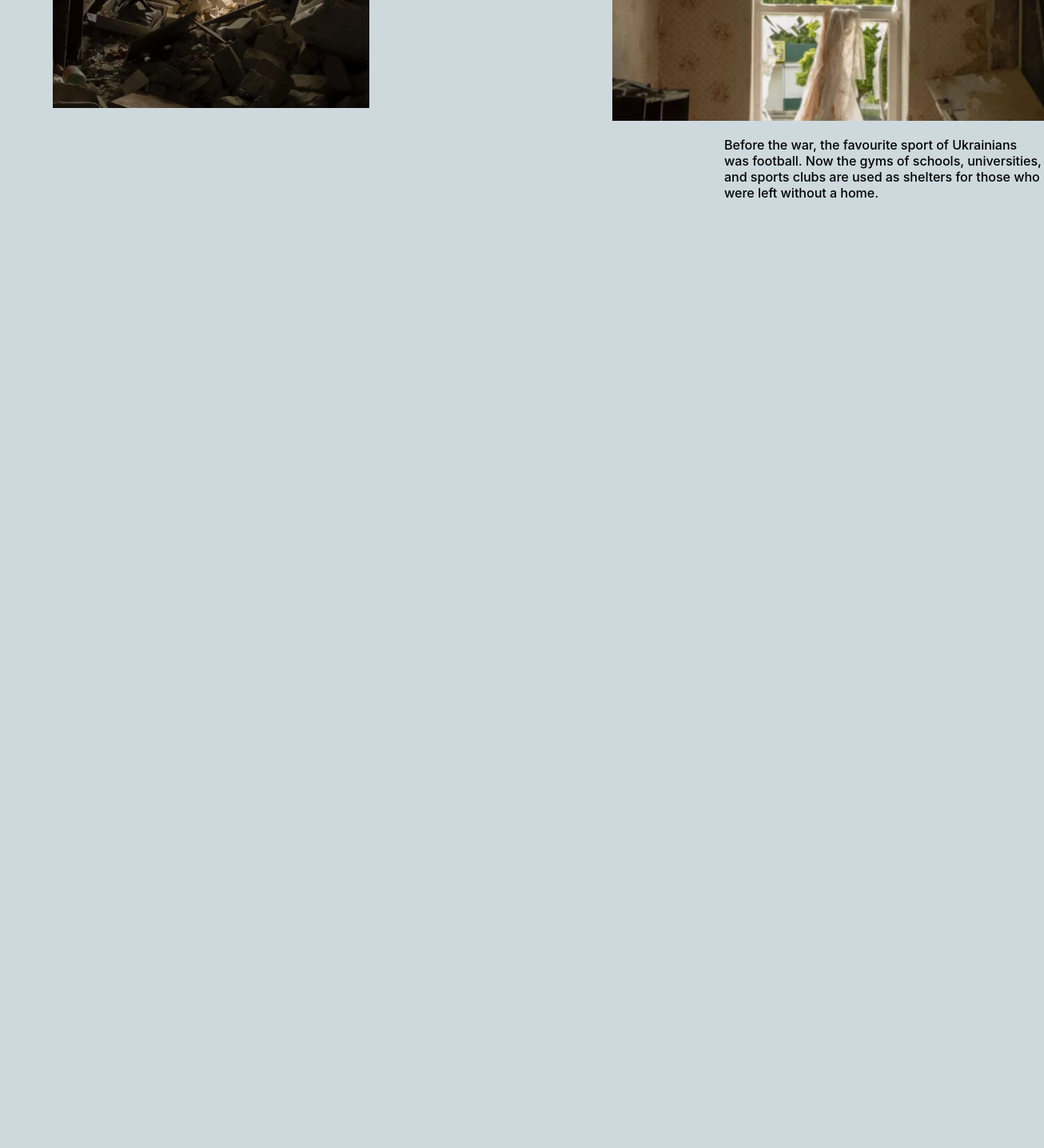
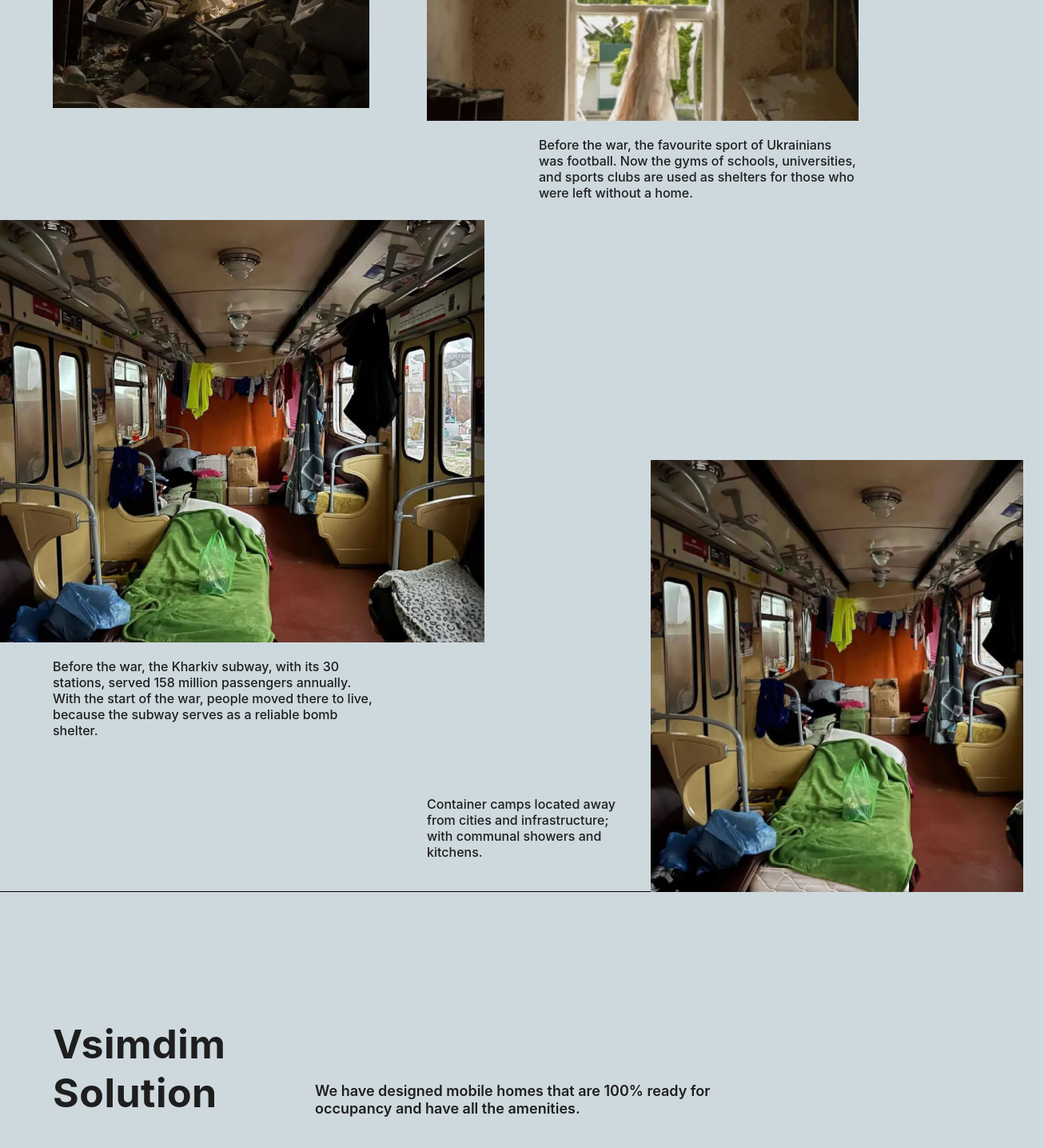
Before and after one commit to whiteand/vsimdim, a Next.js app: page / in a window 1280 px wide. Shown: the part 1918-3353 px from the top of the page at 80% size, 1306 px wide, since content can reach past the window. Before the commit the page ends 3033 px from the top, so only its background shows below. Built offline with nearby package versions, Linux system fonts and the light colour scheme.

Commit message:
finished fourth slide

```diff
--- /dev/null
+++ b/components/FourthSlide/FourthSlide.module.scss
@@ -0,0 +1,25 @@
+.wrapper {
+  padding: calc(var(--grid-large) + var(--grid-small) * 2)
+    calc(var(--grid-large) * 2 + var(--grid-small) * 2 + var(--grid-horizontal))
+    calc(var(--grid-large) + var(--grid-small)) + var(--grid-horizontal);
+
+  display: flex;
+  align-items: flex-end;
+  justify-content: space-between;
+
+  h3 {
+    width: calc(var(--grid-large) * 2 + var(--grid-small));
+    font-weight: 700;
+    font-size: 50px;
+    line-height: 61px;
+    letter-spacing: 0.01em;
+    color: #1e1e1e;
+  }
+
+  p {
+    width: calc(var(--grid-large) * 4 + var(--grid-small) * 3);
+    font-weight: 600;
+    font-size: 18px;
+    line-height: 22px;
+  }
+}
--- /dev/null
+++ b/components/FourthSlide/FourthSlide.tsx
@@ -0,0 +1,13 @@
+import s from "./FourthSlide.module.scss";
+
+export default function FourthSlide() {
+  return (
+    <div className={s.wrapper}>
+      <h3>Vsimdim Solution</h3>
+      <p>
+        We have designed mobile homes that are 100% ready for occupancy and have
+        all the amenities.
+      </p>
+    </div>
+  );
+}
--- /dev/null
+++ b/components/FourthSlide/index.ts
@@ -0,0 +1,3 @@
+import FourthSlide from "./FourthSlide";
+
+export default FourthSlide;
--- a/components/ThirdSlide/ThirdSlide.module.scss
+++ b/components/ThirdSlide/ThirdSlide.module.scss
@@ -1,6 +1,7 @@
 .wrapper {
   position: relative;
   height: calc(var(--grid-large) * 12 + var(--grid-small) * 11);
+  border-bottom: 1px solid #000;
 
   p {
     font-weight: 500;
@@ -28,13 +29,10 @@
   display: grid;
   position: absolute;
   top: calc(var(--grid-large) * 2 + var(--grid-small) * 2);
-  left: calc(
-    var(--grid-large) * 5 + var(--grid-small) * 5 + var(--grid-horizontal)
-  );
+  right: calc(var(--grid-large) + var(--grid-small) + var(--grid-horizontal));
   width: calc(var(--grid-large) * 4 + var(--grid-small) * 3);
   height: calc(var(--grid-large) * 4 + var(--grid-small) * 3);
   gap: var(--grid-small);
-  grid-template-columns: 1fr;
   grid-template-rows: 4fr 1fr;
 
   & > :first-child {
@@ -51,3 +49,57 @@
     text-align: start;
   }
 }
+
+.third {
+  display: grid;
+  position: absolute;
+  top: calc(var(--grid-large) * 6 + var(--grid-small) * 5);
+  left: 0;
+  width: calc(
+    var(--grid-large) * 4 + var(--grid-small) * 3 + var(--grid-horizontal)
+  );
+  height: calc(var(--grid-large) * 5 + var(--grid-small) * 4);
+  gap: var(--grid-small);
+  grid-template-rows: 4fr 1fr;
+
+  & > :first-child {
+    background-image: url("/galery-3.jpg");
+    background-size: cover;
+  }
+  p {
+    padding-left: var(--grid-horizontal);
+    padding-right: calc(var(--grid-large) + var(--grid-small));
+  }
+}
+
+.fourth {
+  display: flex;
+  justify-content: space-between;
+  align-items: flex-end;
+  position: absolute;
+  top: calc(var(--grid-large) * 8 + var(--grid-small) * 8);
+  right: 0;
+  width: calc(
+    var(--grid-large) * 5 + var(--grid-small) * 4 + var(--grid-horizontal)
+  );
+  height: calc(var(--grid-large) * 4 + var(--grid-small) * 3);
+
+  & > div:first-child {
+    display: flex;
+    justify-content: flex-end;
+    flex-direction: column;
+    flex-basis: calc(var(--grid-large) * 2 + var(--grid-small));
+  }
+
+  & > :last-child {
+    background-image: url("/galery-3.jpg");
+    background-size: cover;
+    height: 100%;
+    flex-basis: calc(
+      var(--grid-small) * 2 + var(--grid-large) * 3 + var(--grid-horizontal)
+    );
+  }
+  p {
+    height: var(--grid-large);
+  }
+}
--- a/components/ThirdSlide/ThirdSlide.tsx
+++ b/components/ThirdSlide/ThirdSlide.tsx
@@ -20,6 +20,23 @@ export default function ThirdSlide() {
           </p>
         </div>
       </div>
+      <div className={s.third}>
+        <div />
+        <p>
+          Before the war, the Kharkiv subway, with its 30 stations, served 158
+          million passengers annually. With the start of the war, people moved
+          there to live, because the subway serves as a reliable bomb shelter.
+        </p>
+      </div>
+      <div className={s.fourth}>
+        <div>
+          <p>
+            Container camps located away from cities and infrastructure; with
+            communal showers and kitchens.
+          </p>
+        </div>
+        <div />
+      </div>
     </div>
   );
 }
--- a/pages/index.tsx
+++ b/pages/index.tsx
@@ -1,5 +1,6 @@
 import Head from "next/head";
 import FirstScreen from "../components/FirstScreen/FirstScreen";
+import FourthSlide from "../components/FourthSlide";
 import SecondSlide from "../components/SecondSlide";
 import ThirdSlide from "../components/ThirdSlide";
 
@@ -14,6 +15,7 @@ export default function Home() {
       <FirstScreen />
       <SecondSlide />
       <ThirdSlide />
+      <FourthSlide />
     </>
   );
 }
--- a/styles/globals.scss
+++ b/styles/globals.scss
@@ -11,6 +11,7 @@ body {
 
 body {
   background-color: #ced9de;
+  color: #1e1e1e;
 }
 
 * {
```
